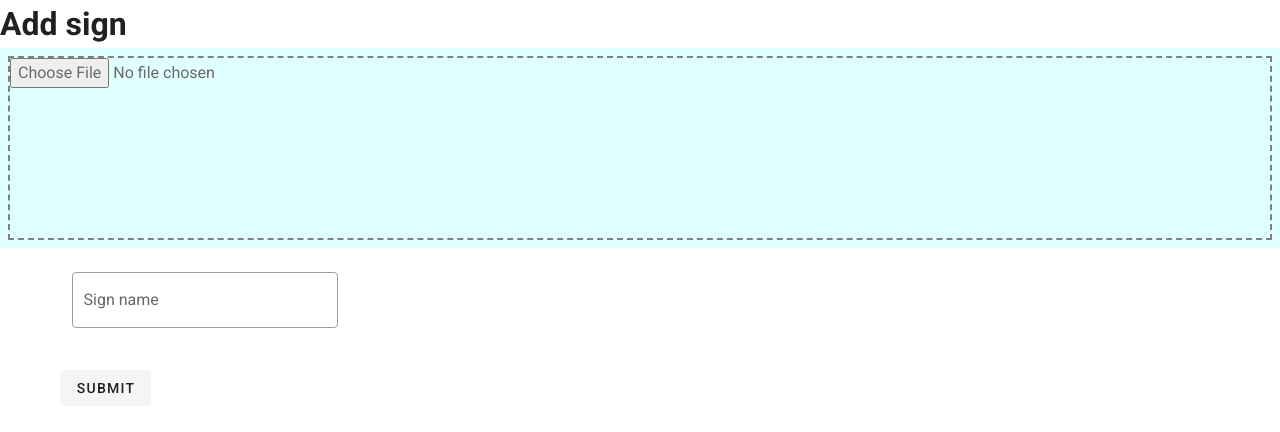
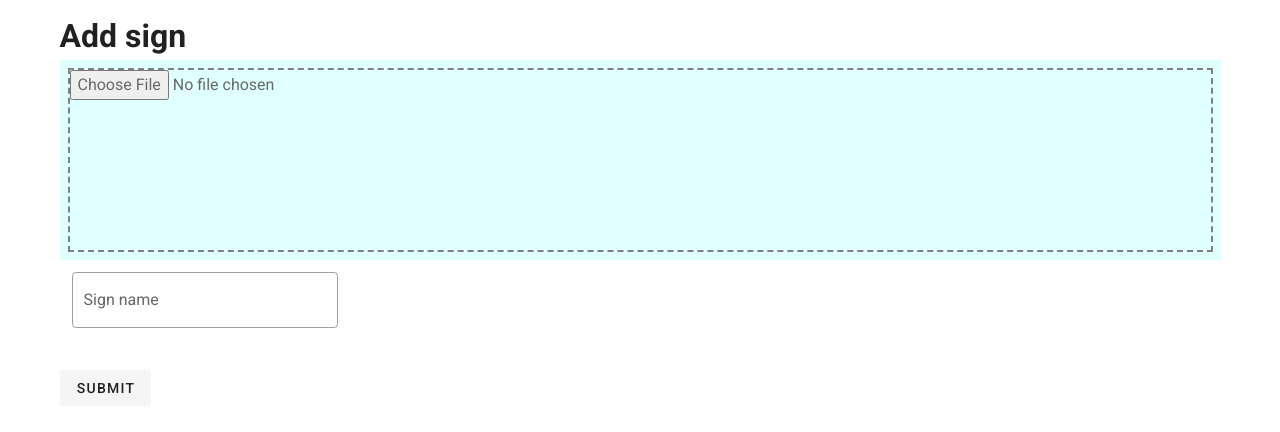
Before and after one commit to jhkritz/sign-language-api, a Vue app in the folder frontend/: page /addsign in a window 1280 px wide. Shown: the top 432 px of the page. Built offline with nearby package versions, Linux system fonts and the light colour scheme; what vue-auth would draw is missing.

Commit message:
A cleaner implementation of the previous code 2

```diff
--- a/frontend/src/views/addsign.vue
+++ b/frontend/src/views/addsign.vue
@@ -1,6 +1,7 @@
 <!-- References:https://www.digitalocean.com/community/tutorials/how-to-handle-file-uploads-in-vue-2 -->
 <template>
     <v-form v-model="valid">
+      <v-container>
       <!-- UPLOAD SIGN -->
       <h1>Add sign</h1>
        <div class="dropbox">
@@ -10,7 +11,6 @@
          >
        </div>
       <!-- SIGN NAME -->
-      <v-container>
       <v-col
           cols="12"
           sm="6"
```
